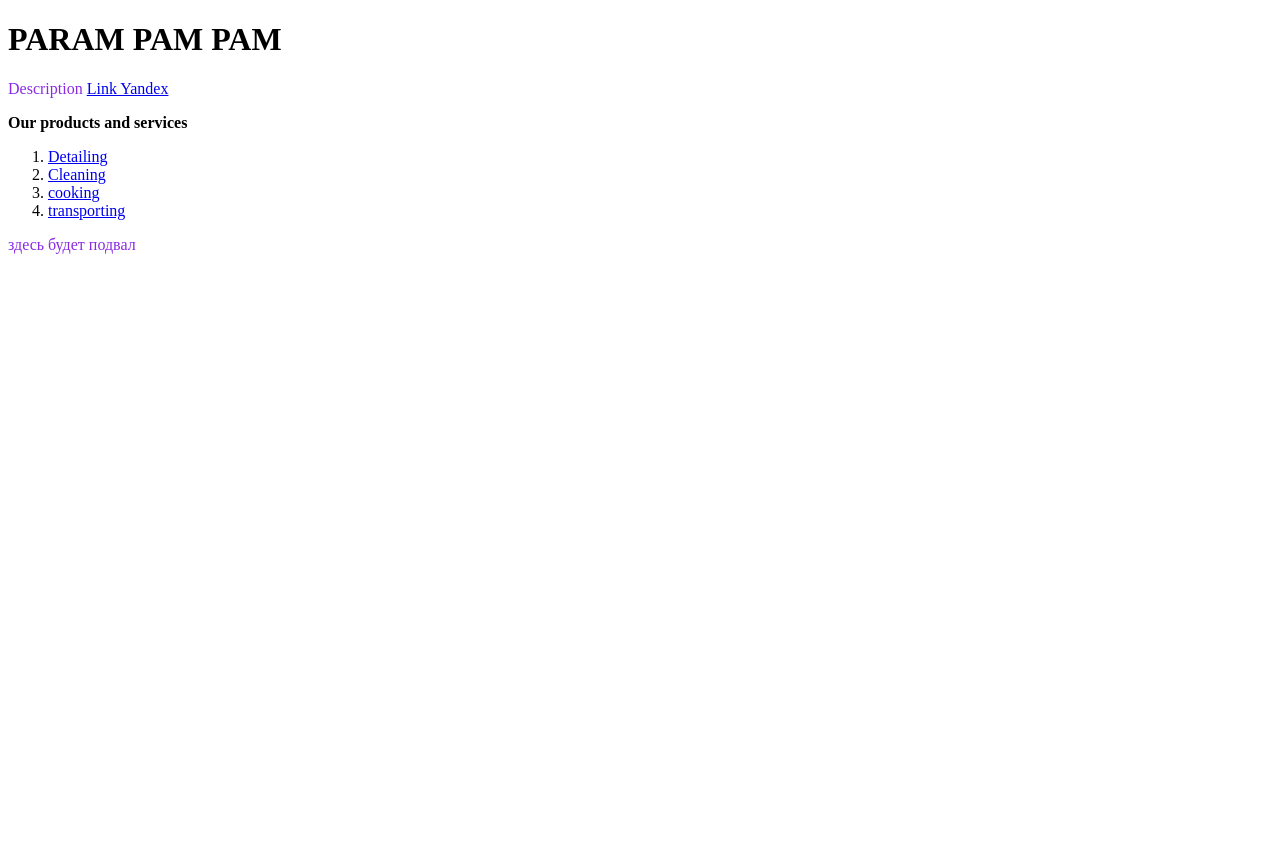
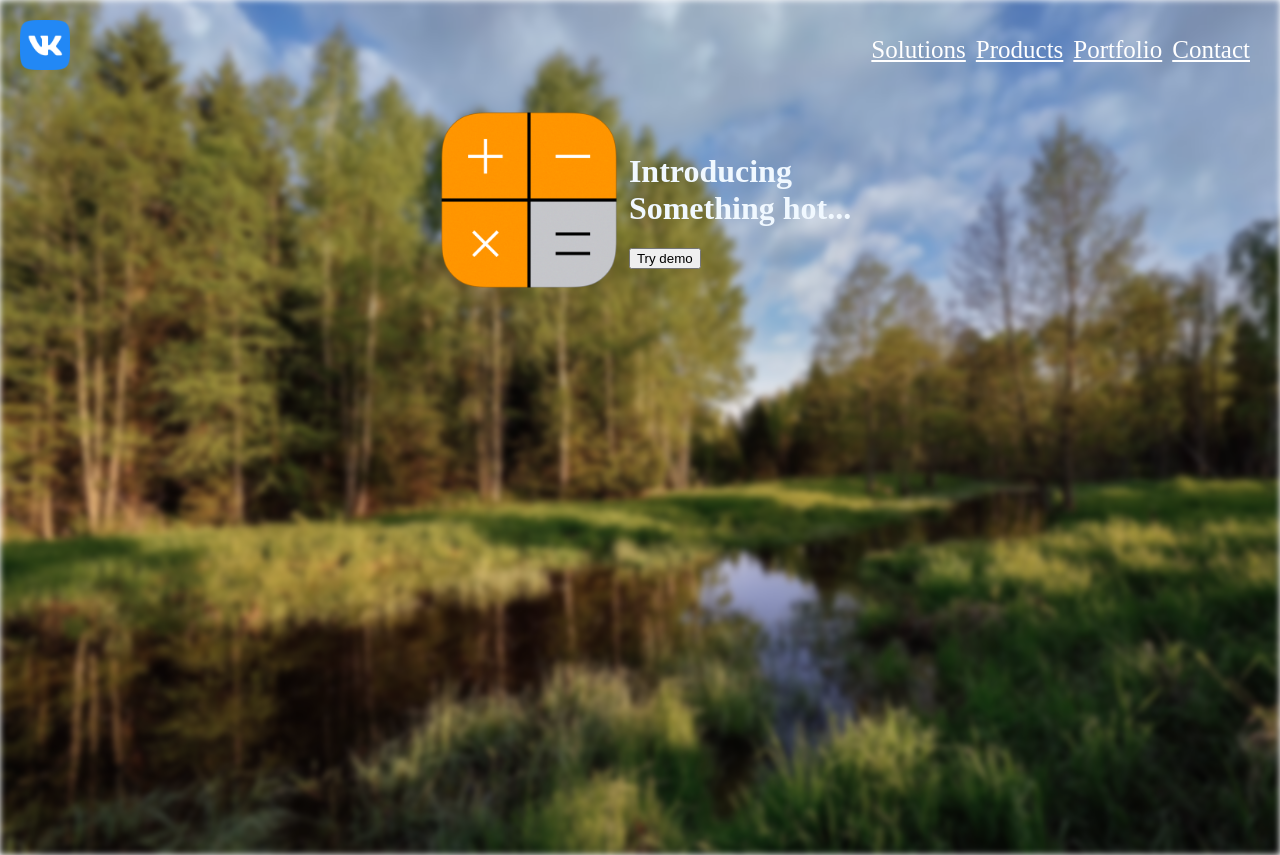
Before and after one commit to Orbit235/temp_project, a plain HTML site: page index.html in a window 1280 px wide. Before the commit the page ends 800 px from the top, so only its background shows below. Drawn offline with Linux system fonts and the light colour scheme.

Commit message:
Lesson 2

```diff
--- a/index.html
+++ b/index.html
@@ -4,35 +4,39 @@
     <meta charset="UTF-8">
     <meta http-equiv="X-UA-Compatible" content="IE=edge">
     <meta name="viewport" content="width=device-width, initial-scale=1.0">
-    <title>Param pam pam</title>
+    <title>Leo - main page</title>
     <link rel="stylesheet" href="style.css">
 </head>
 <body>
-       <header>
-        <h1>
-            PARAM PAM PAM
-        </h1>
-        <p>
-            Description <a href="https://ya.ru/"> Link Yandex </a>
-        </p>
-    </header>
-    <section>
-        <h2 style="font-size: 16px;">
-            Our products and services
-        </h2>
-        <ol>
-            <li><a href="#">Detailing</a></li>
-            <li><a href="#">Cleaning</a></li>
-            <li><a href="#">cooking</a></li>
-            <li><a href="#">transporting</a></li>
-        </ol>
-    </section>
-    <footer>
-        <div class="footer-container">
-            <p>
-                здесь будет подвал
-            </p>
+       <header class="header-section">
+        <img src="les.jpg" class="bg" alt="les">
+        <nav class="header-navigation d-flex">
+            <a href="#" class="header-logo-link">
+                <img src="VK_Compact_Logo.png" class="header-logo" alt="logo">
+            </a>
+            <ul class="header-buttons-list">
+<li class="nav-item"><a href="#" class="header-nav-link">Solutions</a></li>
+<li class="nav-item"><a href="#" class="header-nav-link">Products</a></li>
+<li class="nav-item"><a href="#" class="header-nav-link">Portfolio</a></li>
+<li class="nav-item"><a href="#" class="header-nav-link">Contact</a></li>
+            </ul>
+        </nav>
+        <div class="main-offer d-flex">
+            <div class="offer-image">
+                <img class="offer-image" src="calc.png" alt="offer-image">
+            </div>
+            <div class="offer-details">
+<h1 class="offer-title">
+Introducing <br>
+<span class="offer-title-span">
+    Something hot...
+</span>
+</h1>
+<button class="offer-try">
+    Try demo
+</button>
+            </div>
         </div>
-    </footer>
+       </header>
 </body>
 </html>
--- a/style.css
+++ b/style.css
@@ -1,3 +1,71 @@
-p {
-    color: blueviolet;
+
+/*
+General styles
+ */
+ body {
+padding: 0;
+margin: 0;
+ }
+.d-flex
+{
+    display: flex;
+    }
+/*
+Styles
+ */
+ .header-section {
+     /* background: url("les.jpg") 100% / cover; */
+ }
+
+.header-logo
+{
+    width: 50px;
+    height: 50px;
 }
+.offer-image
+{
+    width: auto;
+    height: 200px;
+}
+.bg
+{
+    position: absolute;
+    top: 0;
+    left: 0;
+    z-index: -1;
+    width: 100%;
+    filter: blur(3px) grayscale(30%);
+}
+.main-offer
+{
+    justify-content: center;
+    align-items: center;
+}
+.offer-title
+{
+    color: aliceblue;
+}
+.header-buttons-list
+{
+display: flex;
+list-style-type: none;
+}
+.nav-item
+{
+padding-right: 10px;
+}
+.nav-link
+{
+text-decoration: none;
+color: white;
+}
+.header-navigation
+{
+    padding: 20px;
+    justify-content: space-between;
+}
+.header-nav-link
+{
+    color: white;
+    font-size: 25px;
+}
```
Also changed, not shown: VK_Compact_Logo.png (added), calc.png (added), les.jpg (added), logo.png (added), public/808uykbz.bmp (added), 1 other file.
